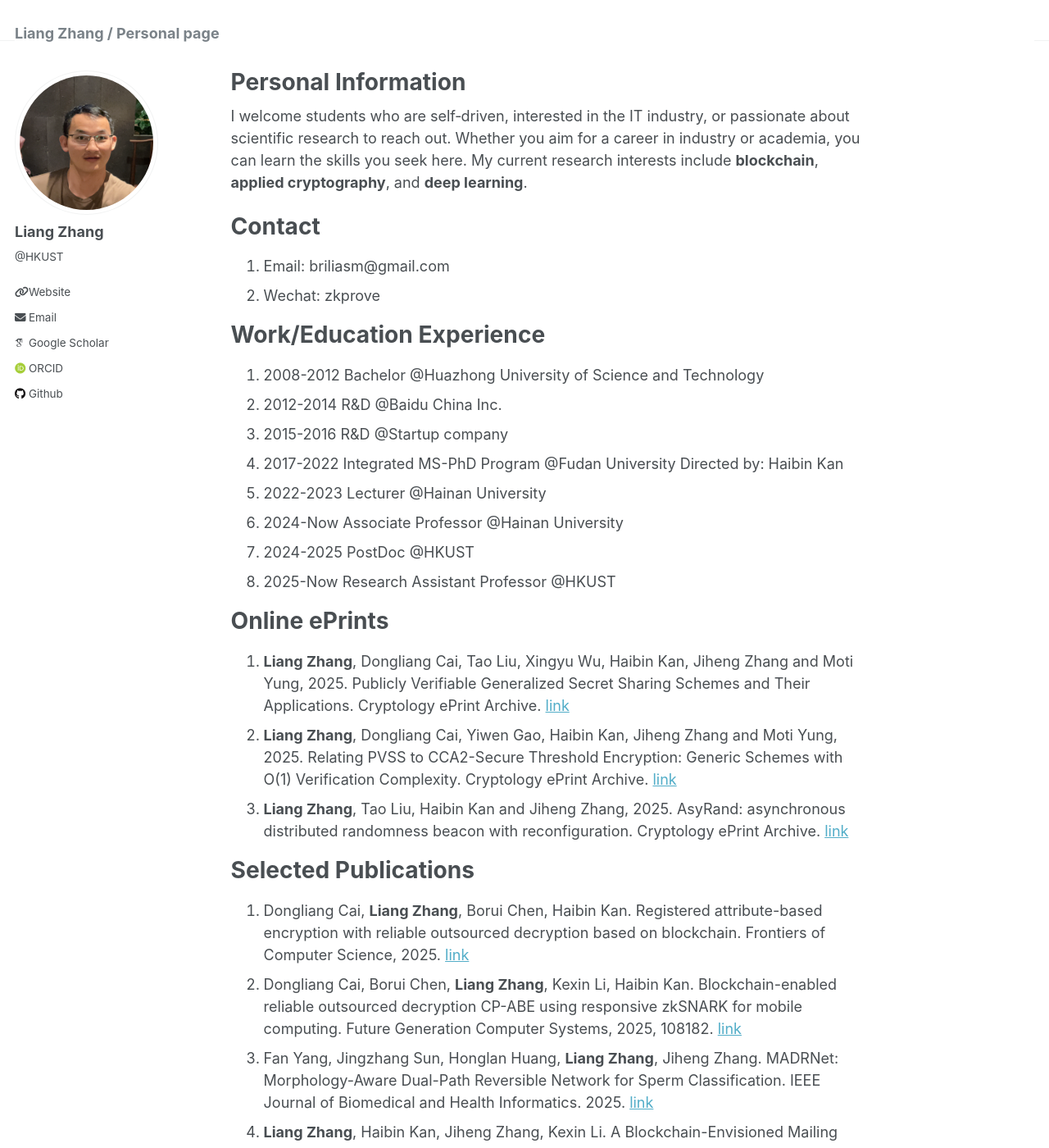
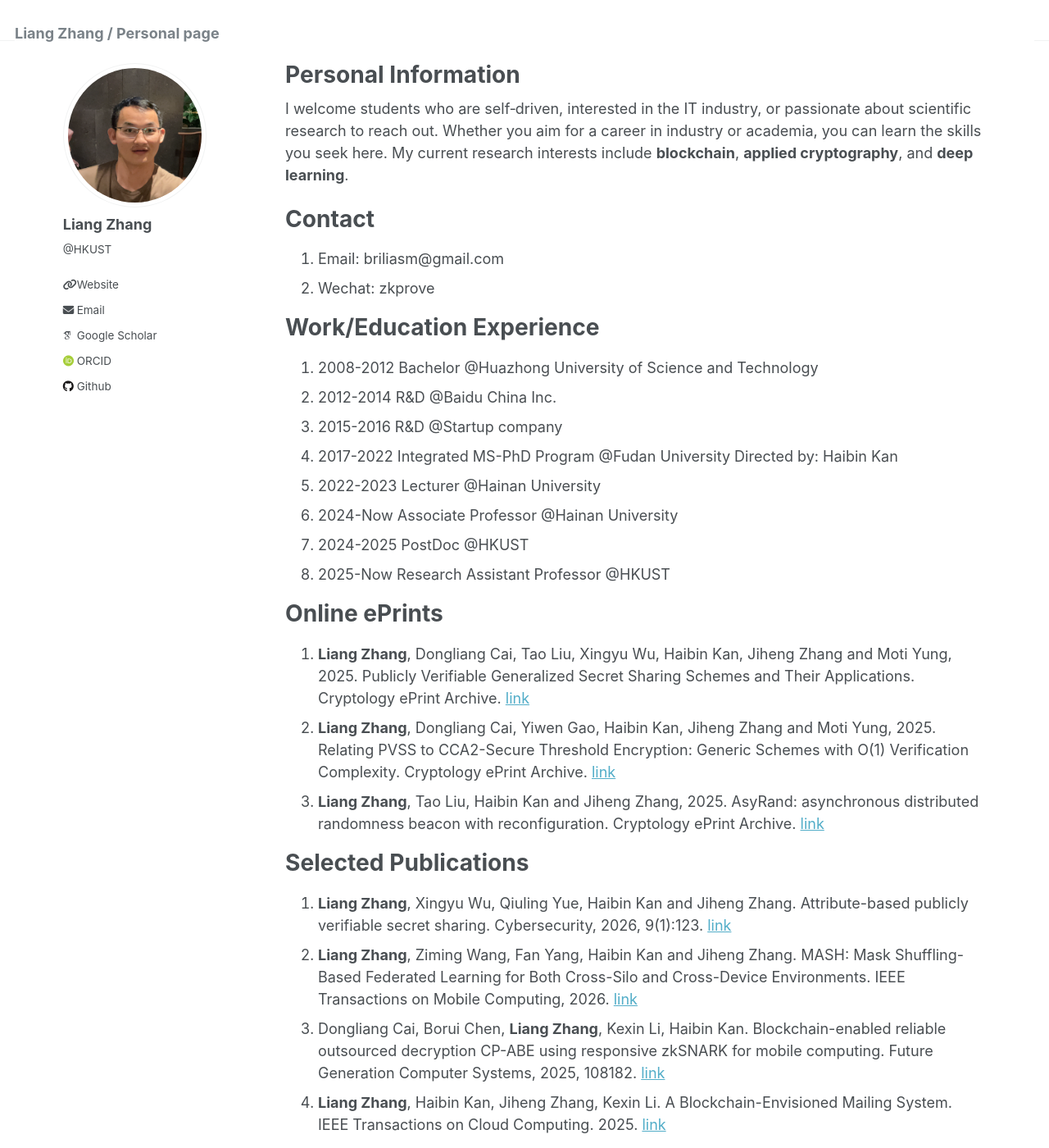
Before and after one commit to scottocs/scottocs.github.io, a Jekyll site: the page built from _pages/about.md, in a window 1280 px wide and 1400 px high. Shown: the whole window at 82% size. Built offline with Jekyll 4.4.1, drawn with Linux system fonts in a browser that asks for light colours; some web fonts are replaced; some of the changed text lies outside the part shown.

Commit message:
update recent papers

```diff
--- a/_config.yml
+++ b/_config.yml
@@ -11,7 +11,12 @@ locale                   : "en-US"
 title                    : "Liang Zhang / Personal page"
 title_separator          : "-"
 name                     : &name "Liang Zhang"
-description              : &description "personal description"
+description              : &description "Liang Zhang's personal academic homepage focused on applied cryptography, blockchain, and research at HKUST."
+keywords                 :
+  - applied cryptography
+  - HKUST
+  - zhang liang
+  - blockchain
 url                      : https://scottocs.github.io # the base hostname & protocol for your site e.g. "https://mmistakes.github.io"
 baseurl                  : "" # the subpath of your site, e.g. "/blog"
 repository               : "scottocs/scottocs.github.io"
--- a/_includes/seo.html
+++ b/_includes/seo.html
@@ -25,6 +25,11 @@
   {% assign seo_description = seo_description | markdownify | strip_html | strip_newlines | escape_once %}
 {% endif %}
 
+{% assign seo_keywords = page.keywords | default: site.keywords %}
+{% if seo_keywords %}
+  {% assign seo_keywords = seo_keywords | join: ", " | markdownify | strip_html | strip_newlines | escape_once %}
+{% endif %}
+
 {% assign seo_author = page.author | default: page.author[0] | default: site.author[0] %}
 {% if seo_author %}
   {% if seo_author.twitter %}
@@ -39,6 +44,10 @@
   {% assign seo_author_twitter = seo_author_twitter | replace: "@", "" %}
 {% endif %}
 
+{% if seo_description %}
+  <meta name="description" content="{{ seo_description }}">
+{% endif %}
+
 <meta property="og:locale" content="{{ site.locale | default: "en" }}">
 <meta property="og:site_name" content="{{ site.title }}">
 <meta property="og:title" content="{{ page.title | default: site.title | markdownify | strip_html | strip_newlines | escape_once }}">
@@ -48,8 +57,12 @@
   <meta property="og:url" content="{{ page.url | prepend: seo_url | replace: "/index.html", "/" }}">
 {% endif %}
 
-{% if page.excerpt %}
+{% if seo_description %}
   <meta property="og:description" content="{{ seo_description }}">
+{% endif %}
+
+{% if seo_keywords %}
+  <meta name="keywords" content="{{ seo_keywords }}">
 {% endif %}
 
 {% if site.twitter.username %}
--- a/_layouts/single.html
+++ b/_layouts/single.html
@@ -14,7 +14,7 @@ layout: default
   {% endunless %}
 {% endif %}
 
-<div id="main" role="main">
+<div id="main"{% if page.url == "/" %} class="home-main"{% endif %} role="main">
   {% include sidebar.html %}
 
   <article class="page" itemscope itemtype="http://schema.org/CreativeWork">
--- a/_pages/about.md
+++ b/_pages/about.md
@@ -35,10 +35,12 @@ Online ePrints
 
 Selected Publications
 ======
+1. **Liang Zhang**, Xingyu Wu, Qiuling Yue, Haibin Kan and Jiheng Zhang. Attribute-based publicly verifiable secret sharing. Cybersecurity, 2026, 9(1):123. [link](https://doi.org/10.1186/s42400-026-00559-6)
+1. **Liang Zhang**, Ziming Wang, Fan Yang, Haibin Kan and Jiheng Zhang. MASH: Mask Shuffling-Based Federated Learning for Both Cross-Silo and Cross-Device Environments. IEEE Transactions on Mobile Computing, 2026. [link](https://doi.org/10.1109/TMC.2026.3683638)
+1. Dongliang Cai, Borui Chen, **Liang Zhang**, Kexin Li, Haibin Kan. Blockchain-enabled reliable outsourced decryption CP-ABE using responsive zkSNARK for mobile computing. Future Generation Computer Systems, 2025, 108182. [link](https://www.sciencedirect.com/science/article/pii/S0167739X25004765)
+1. **Liang Zhang**, Haibin Kan, Jiheng Zhang, Kexin Li. A Blockchain-Envisioned Mailing System. IEEE Transactions on Cloud Computing. 2025. [link](https://ieeexplore.ieee.org/abstract/document/11310802)
 1. Dongliang Cai, **Liang Zhang**, Borui Chen, Haibin Kan. Registered attribute-based encryption with reliable outsourced decryption based on blockchain. Frontiers of Computer Science, 2025. [link](https://journal.hep.com.cn/fcs/EN/10.1007/s11704-025-50707-3)
-1. Dongliang Cai, Borui Chen, **Liang Zhang**, Kexin Li, Haibin Kan. Blockchain-enabled reliable outsourced decryption CP-ABE using responsive zkSNARK for mobile computing. Future Generation Computer Systems, 2025, 108182. [link](https://www.sciencedirect.com/science/article/pii/S0167739X25004765)
 1. Fan Yang, Jingzhang Sun, Honglan Huang, **Liang Zhang**, Jiheng Zhang. MADRNet: Morphology-Aware Dual-Path Reversible Network for Sperm Classification. IEEE Journal of Biomedical and Health Informatics. 2025. [link](https://pubmed.ncbi.nlm.nih.gov/41284447/)
-1. **Liang Zhang**, Haibin Kan, Jiheng Zhang, Kexin Li. A Blockchain-Envisioned Mailing System. IEEE Transactions on Cloud Computing. 2025. [link](https://ieeexplore.ieee.org/abstract/document/11310802)
 1. **Liang Zhang**, Zhanrong Ou, Changhui Hu, Haibin Kan* and Jiheng Zhang. Data sharing in the metaverse with key abuse resistance based on decentralized CP-ABE. IEEE Transactions on Computers, 2024, 74(3):901-914. [link](https://ieeexplore.ieee.org/abstract/document/10778270)
 1. **Liang Zhang**, Haibin Kan* and Yihao Wang. Privacy-Preserving AGV Collision-Resistance at the Edge Using Location-Based Encryption. IEEE Transactions on Services Computing, 2023, 16(4): 2868-2878. [link](https://ieeexplore.ieee.org/document/10012042)
 1. **Liang Zhang**, Feiyang Qiu, Feng Hao and Haibin Kan*. 1-Round Distributed Key Generation with Efficient Reconstruction Using Decentralized CP-ABE. IEEE Transactions on Information Forensics and Security, 2022, 17:894-907.  [link](https://ieeexplore.ieee.org/document/9715067)
--- /dev/null
+++ b/_sass/_home.scss
@@ -0,0 +1,62 @@
+/* ==========================================================================
+   HOME PAGE
+   ========================================================================== */
+
+#main.home-main {
+  width: 100%;
+  max-width: none;
+  min-height: calc(100vh - #{$masthead-height});
+  margin-top: 1.5em;
+  padding-left: clamp(1em, 4vw, 4em);
+  padding-right: clamp(1em, 4vw, 4em);
+
+  .sidebar {
+    float: none;
+    width: 100%;
+    margin-bottom: 1.5em;
+    padding-top: 0;
+  }
+
+  .page {
+    float: none;
+    width: 100%;
+    max-width: none;
+    margin: 0;
+    padding: 0;
+  }
+
+  .page__inner-wrap,
+  .page__content,
+  .page__meta,
+  .page__share {
+    float: none;
+    width: 100%;
+  }
+
+  .page__content {
+    max-width: none;
+  }
+
+  @include breakpoint($large) {
+    display: grid;
+    grid-template-columns: minmax(180px, 220px) minmax(0, 1fr);
+    column-gap: clamp(2em, 4vw, 5em);
+    align-items: start;
+
+    .sidebar {
+      position: sticky;
+      top: calc(#{$masthead-height} + 1.5em);
+      width: auto;
+      margin-bottom: 0;
+    }
+
+    .page {
+      min-width: 0;
+    }
+  }
+
+  @include breakpoint($x-large) {
+    padding-left: clamp(4em, 6vw, 7em);
+    padding-right: clamp(4em, 6vw, 7em);
+  }
+}
--- a/assets/css/main.scss
+++ b/assets/css/main.scss
@@ -33,6 +33,7 @@
 @import "page";
 @import "archive";
 @import "sidebar";
+@import "home";
 
 @import "vendor/font-awesome/fontawesome";
 @import "vendor/font-awesome/solid";
```
